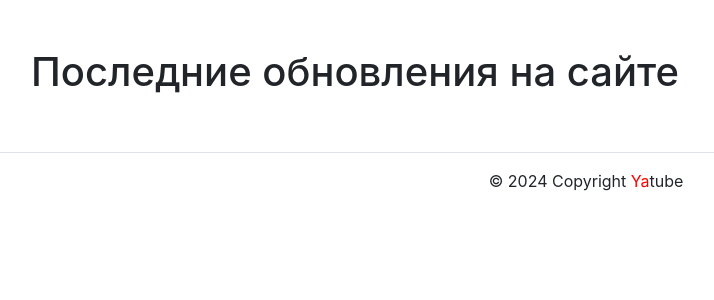
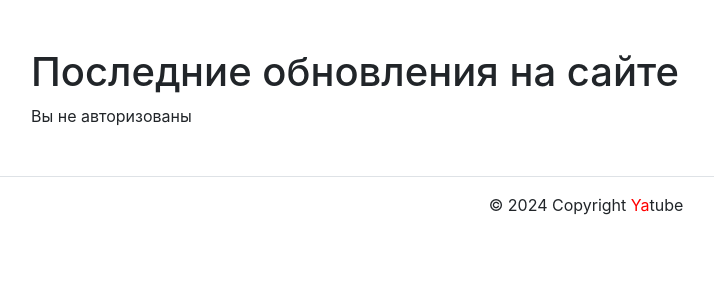
Before and after one commit to karinnitro/yatube, a Django app: page / in a window 1280 px wide. Shown: the part 56-356 px from the top of the page, without its empty margins (54-768 px from the left). Run offline with Django 3.2, Linux system fonts and the light colour scheme; data that the repository does not hold is empty; some libraries are stand-ins or nearby versions.

Commit message:
Измение шаблона для анонимного пользователя

```diff
--- a/yatube_project/templates/posts/index.html
+++ b/yatube_project/templates/posts/index.html
@@ -2,6 +2,7 @@
 {%block title%}{{title}}{%endblock%}
 {%block title_h1%}{{title}}{%endblock%}
 {% block content %}
+{% if user.is_authenticated %}
 {% for post in posts %}
 <ul>
     <li>
@@ -15,4 +16,7 @@
 {% if not post.group == null %}<a href="{% url 'posts:group_list' post.group.slug %}">Все записи группы </a>{% endif %}
 {% if not forloop.last %}<hr>{% endif %}
 {% endfor %}
+{% else %}
+{{'Вы не авторизованы'}}
+{% endif %}
 {% endblock %}
```
